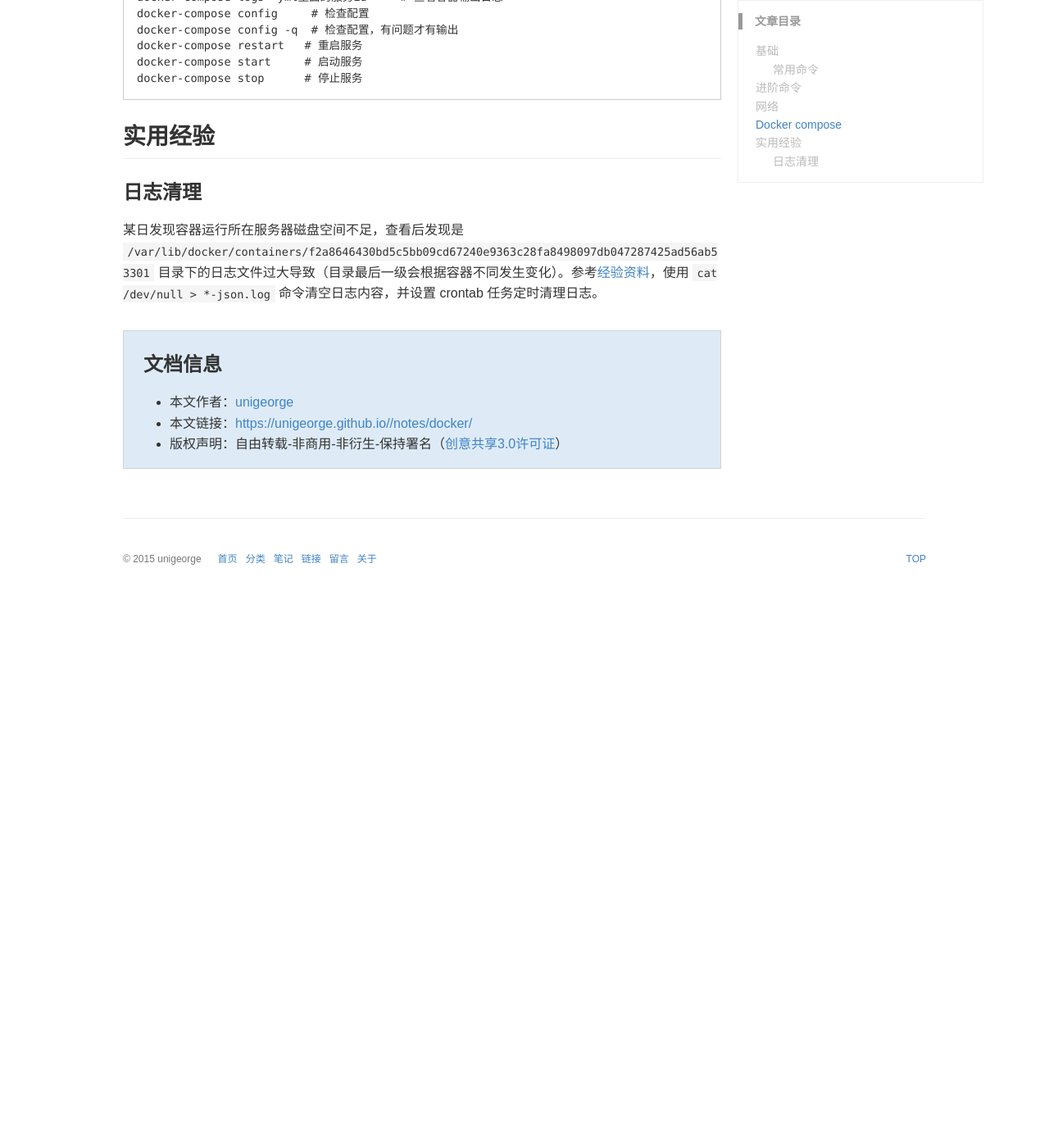
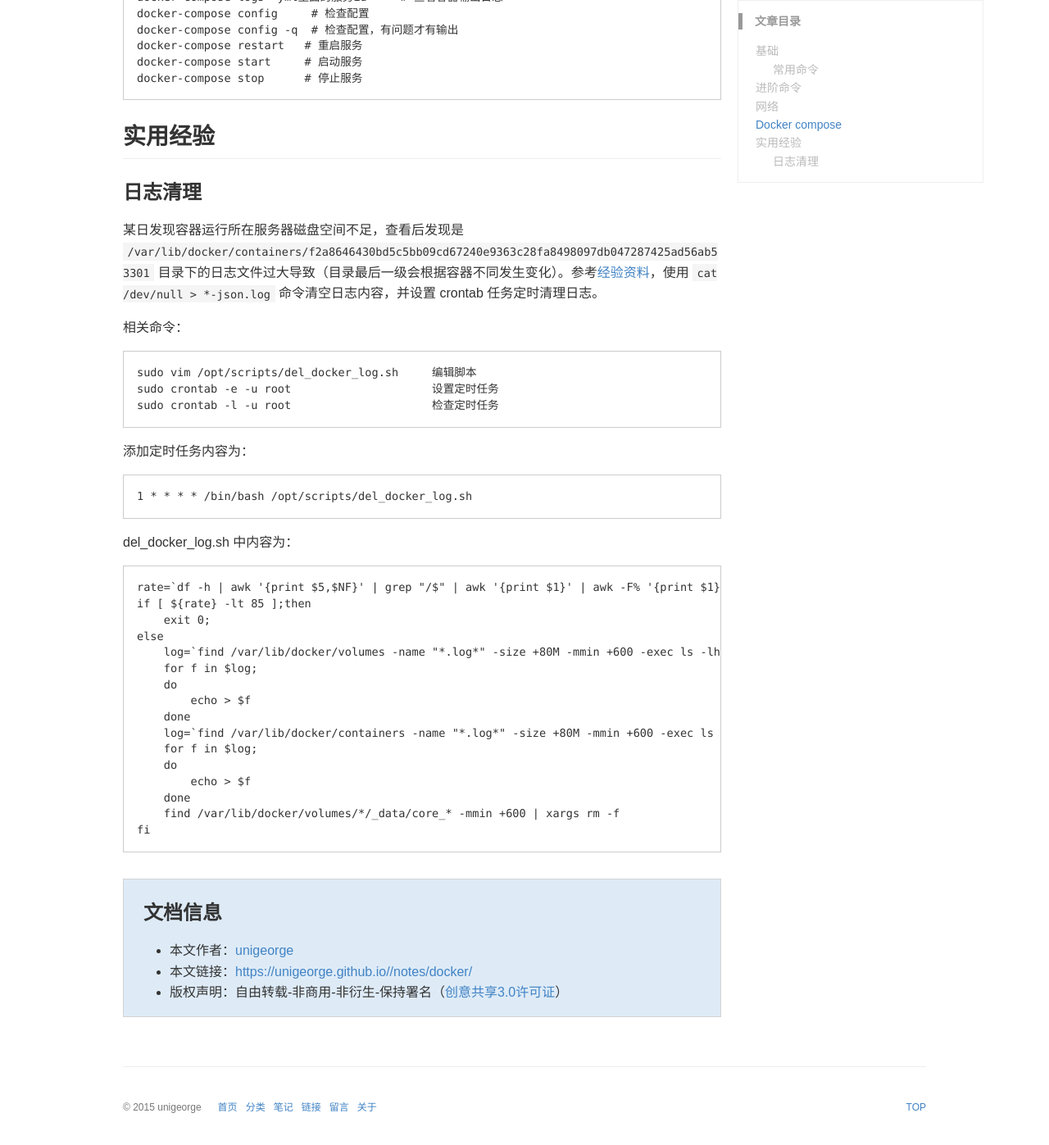
Before and after one commit to unigeorge/unigeorge.github.io, a Jekyll site: the page built from _notes/docker.md, in a window 1280 px wide and 1400 px high, scrolled down 2607 px. Shown: the top 1397 px of the window at 82% size. Built offline with Jekyll 4.4.1, drawn with Linux system fonts in a browser that asks for light colours; some web fonts are replaced; a style sheet for code colours, icons or effects is not loaded; before the commit the page ends 3338 px from its top, so only the background shows below that.

Commit message:
Update docker.md

````diff
--- a/_notes/docker.md
+++ b/_notes/docker.md
@@ -134,3 +134,38 @@ docker-compose stop      # 停止服务
 ### 日志清理
 
 某日发现容器运行所在服务器磁盘空间不足，查看后发现是 `/var/lib/docker/containers/f2a8646430bd5c5bb09cd67240e9363c28fa8498097db047287425ad56ab53301` 目录下的日志文件过大导致（目录最后一级会根据容器不同发生变化）。参考[经验资料](https://developer.aliyun.com/article/843873)，使用 `cat /dev/null > *-json.log` 命令清空日志内容，并设置 crontab 任务定时清理日志。
+
+相关命令：
+
+```
+sudo vim /opt/scripts/del_docker_log.sh     编辑脚本
+sudo crontab -e -u root                     设置定时任务
+sudo crontab -l -u root                     检查定时任务
+```
+
+添加定时任务内容为：
+
+```bash
+1 * * * * /bin/bash /opt/scripts/del_docker_log.sh
+```
+
+del_docker_log.sh 中内容为：
+
+```
+rate=`df -h | awk '{print $5,$NF}' | grep "/$" | awk '{print $1}' | awk -F% '{print $1}'`
+if [ ${rate} -lt 85 ];then
+    exit 0;
+else
+    log=`find /var/lib/docker/volumes -name "*.log*" -size +80M -mmin +600 -exec ls -lh {} \;| awk '{print $NF}'`
+    for f in $log;
+    do
+        echo > $f
+    done
+    log=`find /var/lib/docker/containers -name "*.log*" -size +80M -mmin +600 -exec ls -lh {} \;| awk '{print $NF}'`
+    for f in $log;
+    do
+        echo > $f
+    done
+    find /var/lib/docker/volumes/*/_data/core_* -mmin +600 | xargs rm -f
+fi
+```
````
